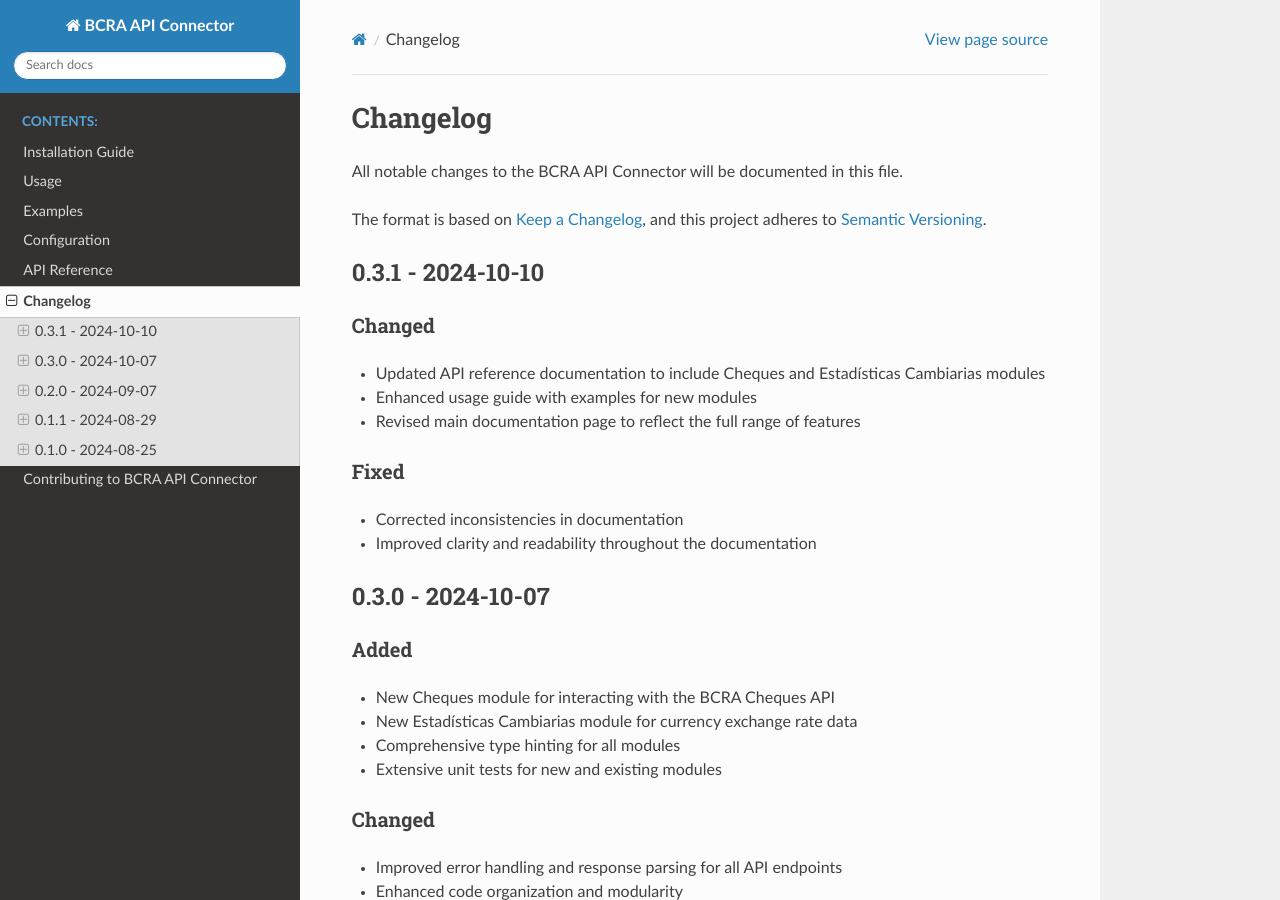
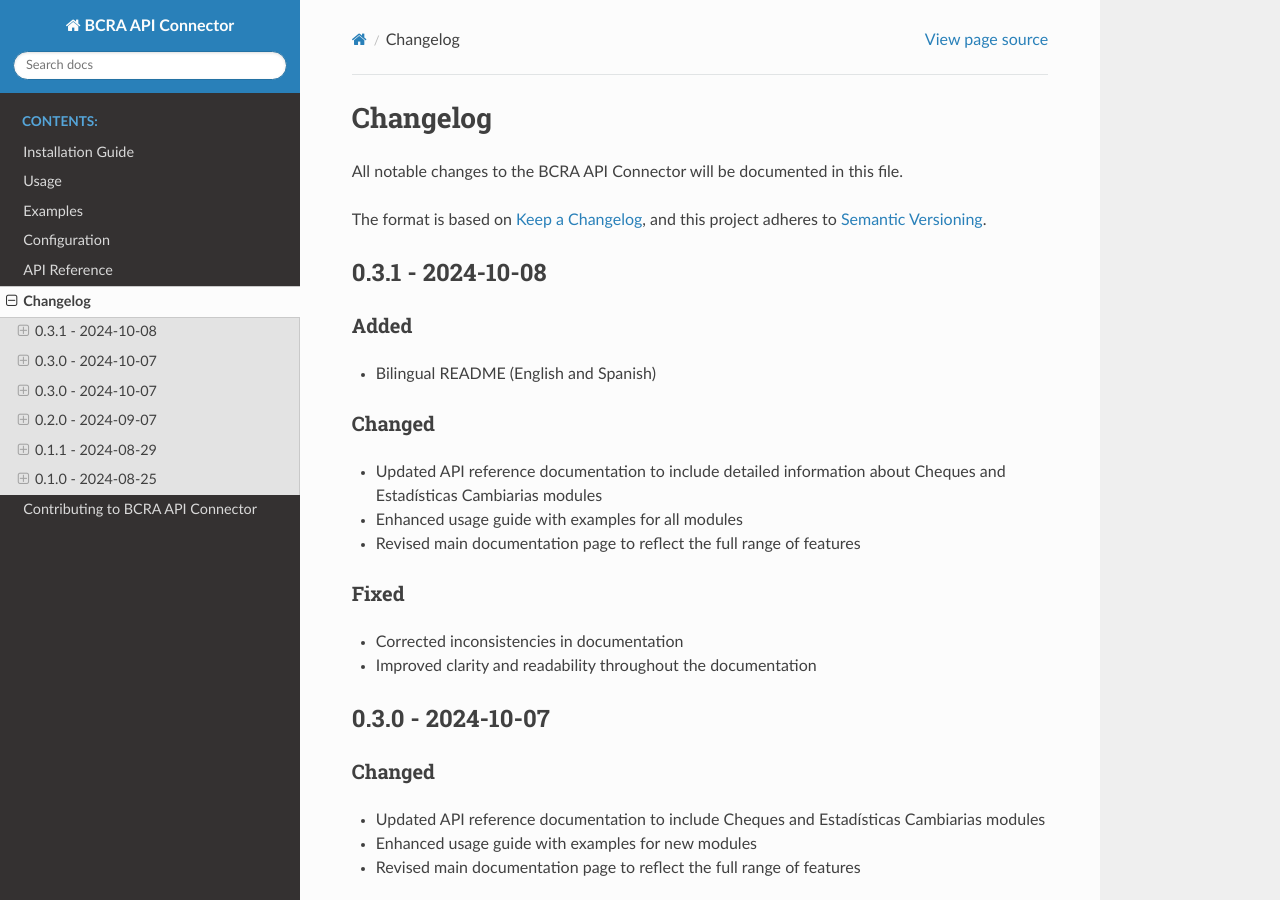
Before and after one commit to PPeitsch/bcra-connector, a Sphinx documentation site: the page built from docs/source/changelog.rst, in a window 1280 px wide and 900 px high. Built offline with Sphinx 7.4.7 and the Read the Docs theme 3.1.0, drawn with Linux system fonts in a browser that asks for light colours.

Commit message:
updated changelog doc file

```diff
--- a/docs/source/changelog.rst
+++ b/docs/source/changelog.rst
@@ -6,7 +6,25 @@
 The format is based on `Keep a Changelog <https://keepachangelog.com/en/1.0.0/>`_,
 and this project adheres to `Semantic Versioning <https://semver.org/spec/v2.0.0.html>`_.
 
-0.3.1 - 2024-10-10
+0.3.1 - 2024-10-08
+------------------
+
+Added
+^^^^^
+* Bilingual README (English and Spanish)
+
+Changed
+^^^^^^^
+* Updated API reference documentation to include detailed information about Cheques and Estadísticas Cambiarias modules
+* Enhanced usage guide with examples for all modules
+* Revised main documentation page to reflect the full range of features
+
+Fixed
+^^^^^
+* Corrected inconsistencies in documentation
+* Improved clarity and readability throughout the documentation
+
+0.3.0 - 2024-10-07
 ------------------
 
 Changed
```
